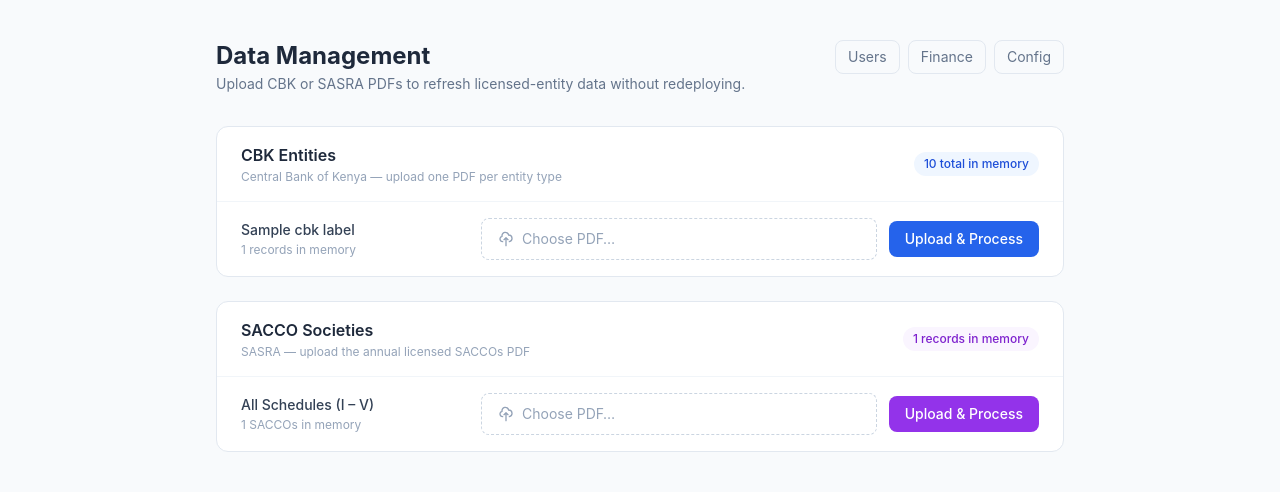
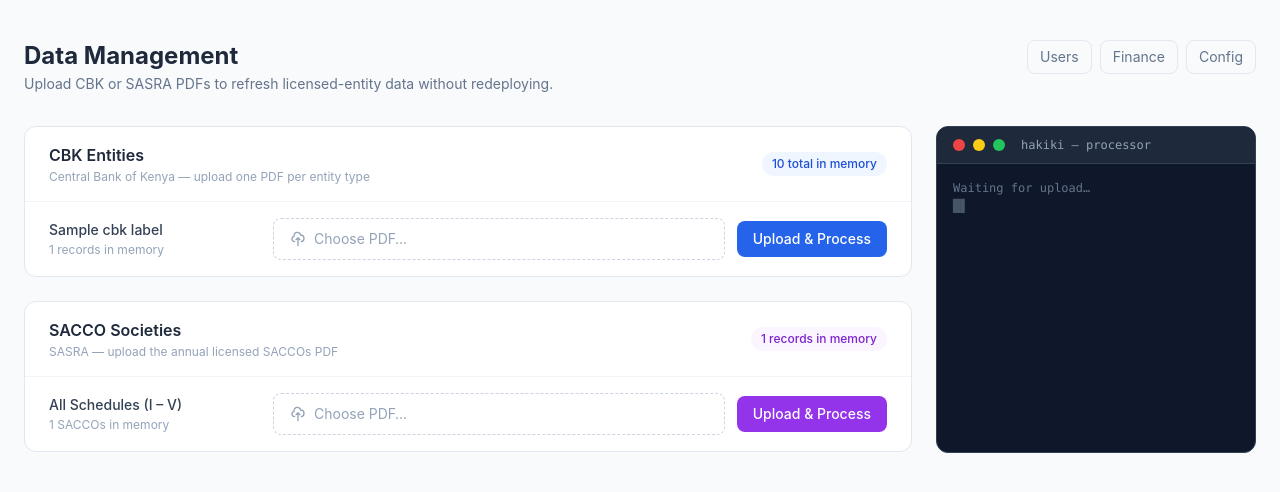
Before and after one commit to NdegwaJulius/hakiki, a Python web app: template frontend/templates/admin_sources.html in a window 1280 px wide. Shown: the top 492 px of the page. Run offline with Jinja, Linux system fonts and the light colour scheme; the template is opened without the code that fills it: most values are stand-ins (such as "Sample title", 1, 10 or a date in 2020); some libraries are stand-ins or nearby versions.

Commit message:
fix: inline terminal panel beside upload forms; fix empty date upsert error
- Terminal is now a sticky right-column panel, not a fixed overlay
- Idle state shows "Waiting for upload…", animates on submit with
  colour-coded steps (yellow → green → cyan → emerald)
- _supabase_upsert now converts empty-string date fields to None
  so Postgres stops rejecting records with invalid date syntax

```diff
--- a/frontend/templates/admin_sources.html
+++ b/frontend/templates/admin_sources.html
@@ -1,6 +1,6 @@
 {% extends "base.html" %}
 {% block title %}Data — Hakiki Admin{% endblock %}
-{% block main_class %}max-w-4xl mx-auto px-6 py-10{% endblock %}
+{% block main_class %}max-w-7xl mx-auto px-6 py-10{% endblock %}
 
 {% block content %}
 
@@ -34,8 +34,14 @@
 </div>
 {% endif %}
 
-<!-- ── CBK Section ─────────────────────────────────────────────────────────── -->
-<div class="bg-white rounded-xl border border-slate-200 overflow-hidden mb-6">
+<!-- ── Two-column layout ──────────────────────────────────────────────────── -->
+<div class="flex gap-6 items-start">
+
+  <!-- Left: upload forms -->
+  <div class="flex-1 min-w-0 space-y-6">
+
+    <!-- CBK Section -->
+    <div class="bg-white rounded-xl border border-slate-200 overflow-hidden">
       <div class="px-6 py-4 border-b border-slate-100 flex items-center justify-between">
         <div>
           <h2 class="font-semibold text-slate-800">CBK Entities</h2>
@@ -49,14 +55,10 @@
       <div class="divide-y divide-slate-100">
         {% for cat, label in cbk_labels.items() %}
         <div class="px-6 py-4 flex items-center gap-4">
-
-      <!-- Label + count -->
-      <div class="w-56 shrink-0">
+          <div class="w-52 shrink-0">
             <p class="text-sm font-medium text-slate-700">{{ label }}</p>
             <p class="text-xs text-slate-400 mt-0.5">{{ cbk_counts[cat] }} records in memory</p>
           </div>
-
-      <!-- Upload form -->
           <form method="post" action="/admin/upload/cbk/{{ cat }}"
                 enctype="multipart/form-data"
                 class="flex items-center gap-3 flex-1">
@@ -65,9 +67,7 @@
                 <path stroke-linecap="round" stroke-linejoin="round" stroke-width="2"
                   d="M7 16a4 4 0 01-.88-7.903A5 5 0 1115.9 6L16 6a5 5 0 011 9.9M15 13l-3-3m0 0l-3 3m3-3v12"/>
               </svg>
-          <span class="text-sm text-slate-400 group-hover:text-slate-600 transition file-label-{{ cat }}">
-            Choose PDF…
-          </span>
+              <span class="text-sm text-slate-400 group-hover:text-slate-600 transition file-label-{{ cat }}">Choose PDF…</span>
               <input type="file" name="file" accept=".pdf" required class="hidden"
                      onchange="document.querySelector('.file-label-{{ cat }}').textContent = this.files[0]?.name || 'Choose PDF…'">
             </label>
@@ -76,13 +76,12 @@
               Upload &amp; Process
             </button>
           </form>
-
         </div>
         {% endfor %}
       </div>
     </div>
 
-<!-- ── SACCO / SASRA Section ──────────────────────────────────────────────── -->
+    <!-- SACCO Section -->
     <div class="bg-white rounded-xl border border-slate-200 overflow-hidden">
       <div class="px-6 py-4 border-b border-slate-100 flex items-center justify-between">
         <div>
@@ -93,13 +92,11 @@
           {{ sacco_count }} records in memory
         </span>
       </div>
-
       <div class="px-6 py-4 flex items-center gap-4">
-    <div class="w-56 shrink-0">
+        <div class="w-52 shrink-0">
           <p class="text-sm font-medium text-slate-700">All Schedules (I – V)</p>
           <p class="text-xs text-slate-400 mt-0.5">{{ sacco_count }} SACCOs in memory</p>
         </div>
-
         <form method="post" action="/admin/upload/sacco"
               enctype="multipart/form-data"
               class="flex items-center gap-3 flex-1">
@@ -108,9 +105,7 @@
               <path stroke-linecap="round" stroke-linejoin="round" stroke-width="2"
                 d="M7 16a4 4 0 01-.88-7.903A5 5 0 1115.9 6L16 6a5 5 0 011 9.9M15 13l-3-3m0 0l-3 3m3-3v12"/>
             </svg>
-        <span class="text-sm text-slate-400 group-hover:text-slate-600 transition file-label-sacco">
-          Choose PDF…
-        </span>
+            <span class="text-sm text-slate-400 group-hover:text-slate-600 transition file-label-sacco">Choose PDF…</span>
             <input type="file" name="file" accept=".pdf" required class="hidden"
                    onchange="document.querySelector('.file-label-sacco').textContent = this.files[0]?.name || 'Choose PDF…'">
           </label>
@@ -122,16 +117,25 @@
       </div>
     </div>
 
-<!-- ── Processing terminal ────────────────────────────────────────────────── -->
-<div id="terminal" class="hidden fixed right-6 bottom-6 w-96 bg-slate-900 rounded-xl border border-slate-700 shadow-2xl overflow-hidden z-50">
+  </div><!-- /left -->
+
+  <!-- Right: terminal panel (always visible, idle until upload) -->
+  <div class="w-80 shrink-0 sticky top-20">
+    <div class="bg-slate-900 rounded-xl border border-slate-700 overflow-hidden">
       <div class="flex items-center gap-2 px-4 py-2.5 bg-slate-800 border-b border-slate-700">
         <span class="w-3 h-3 rounded-full bg-red-500"></span>
-    <span class="w-3 h-3 rounded-full bg-yellow-500"></span>
+        <span class="w-3 h-3 rounded-full bg-yellow-400"></span>
         <span class="w-3 h-3 rounded-full bg-green-500"></span>
-    <span class="ml-2 text-xs text-slate-400 font-mono" id="terminal-title">processing…</span>
+        <span class="ml-2 text-xs text-slate-400 font-mono" id="terminal-title">hakiki — processor</span>
       </div>
-  <div class="p-4 font-mono text-xs text-green-400 h-52 overflow-y-auto space-y-1" id="terminal-body"></div>
+      <div class="p-4 font-mono text-xs h-72 overflow-y-auto space-y-0.5" id="terminal-body">
+        <div class="text-slate-500">Waiting for upload…</div>
+        <div class="text-slate-600">█<span id="idle-cursor" style="animation:blink 1.2s step-start infinite">▋</span></div>
       </div>
+    </div>
+  </div><!-- /right -->
+
+</div><!-- /two-column -->
 
 <style>
 @keyframes blink { 0%,100%{opacity:1} 50%{opacity:0} }
@@ -139,36 +143,36 @@
 
 <script>
 (function () {
-  const terminal = document.getElementById('terminal');
-  const body     = document.getElementById('terminal-body');
-  const titleEl  = document.getElementById('terminal-title');
+  const body    = document.getElementById('terminal-body');
+  const titleEl = document.getElementById('terminal-title');
 
   const STEPS = [
-    { ms: 0,    text: '$ uploading file…' },
-    { ms: 700,  text: 'reading PDF pages…' },
-    { ms: 1500, text: 'extracting rows…' },
-    { ms: 2500, text: 'parsing fields…' },
-    { ms: 3600, text: 'deduplicating records…' },
-    { ms: 4700, text: 'syncing to Supabase…' },
-    { ms: 6000, text: 'reloading in-memory store…' },
-    { ms: 6900, text: 'done — redirecting…' },
+    { ms: 0,    text: '$ uploading file…',          cls: 'text-yellow-400' },
+    { ms: 700,  text: 'reading PDF pages…',          cls: 'text-green-400'  },
+    { ms: 1500, text: 'extracting rows…',            cls: 'text-green-400'  },
+    { ms: 2500, text: 'parsing fields…',             cls: 'text-green-400'  },
+    { ms: 3600, text: 'deduplicating records…',      cls: 'text-green-400'  },
+    { ms: 4700, text: 'syncing to Supabase…',        cls: 'text-cyan-400'   },
+    { ms: 6000, text: 'reloading in-memory store…',  cls: 'text-cyan-400'   },
+    { ms: 6900, text: 'done ✓ redirecting…',         cls: 'text-emerald-400'},
   ];
 
-  function appendLine(text) {
+  function appendLine(text, cls) {
     const line = document.createElement('div');
+    line.className = cls || 'text-green-400';
     line.textContent = text;
     body.appendChild(line);
     body.scrollTop = body.scrollHeight;
   }
 
   function startTerminal(label) {
-    terminal.classList.remove('hidden');
     body.innerHTML = '';
     titleEl.textContent = label;
-    STEPS.forEach(({ ms, text }) => setTimeout(() => appendLine(text), ms));
+    STEPS.forEach(({ ms, text, cls }) => setTimeout(() => appendLine(text, cls), ms));
     setTimeout(() => {
       const cursor = document.createElement('span');
-      cursor.textContent = '█';
+      cursor.textContent = '▋';
+      cursor.className = 'text-green-400';
       cursor.style.cssText = 'animation:blink 1s step-start infinite';
       body.appendChild(cursor);
     }, STEPS[STEPS.length - 1].ms + 200);
```
Also changed, not shown: app/routers/web.py (+9 -1 lines). Lines whose indentation alone changed are shown as unchanged.
